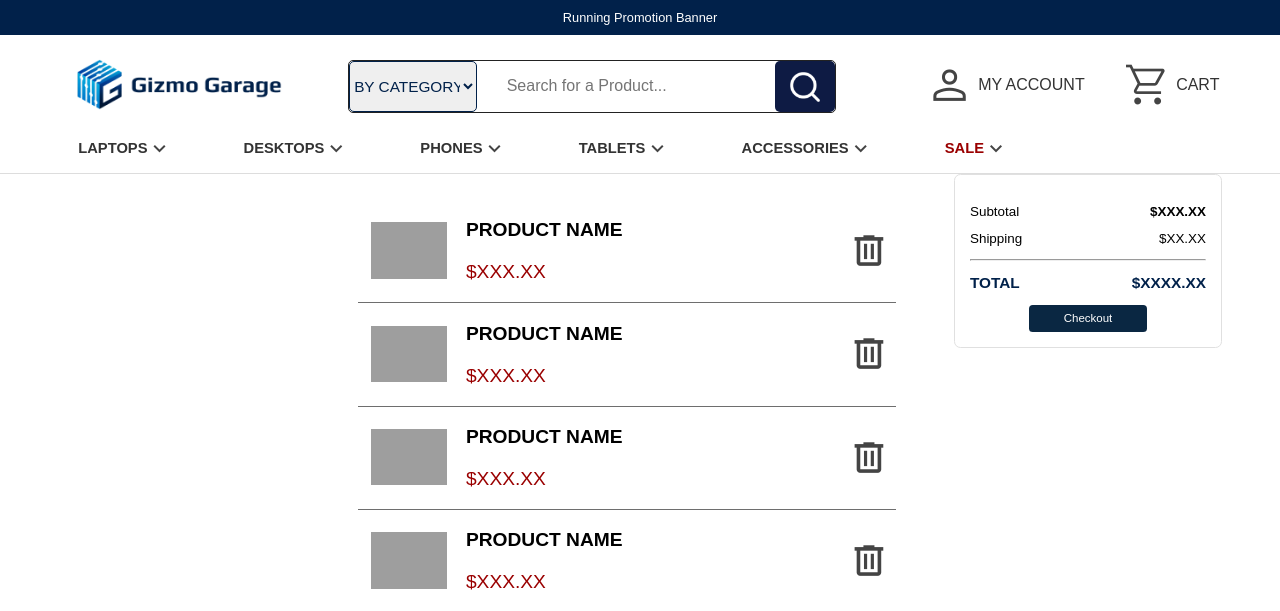
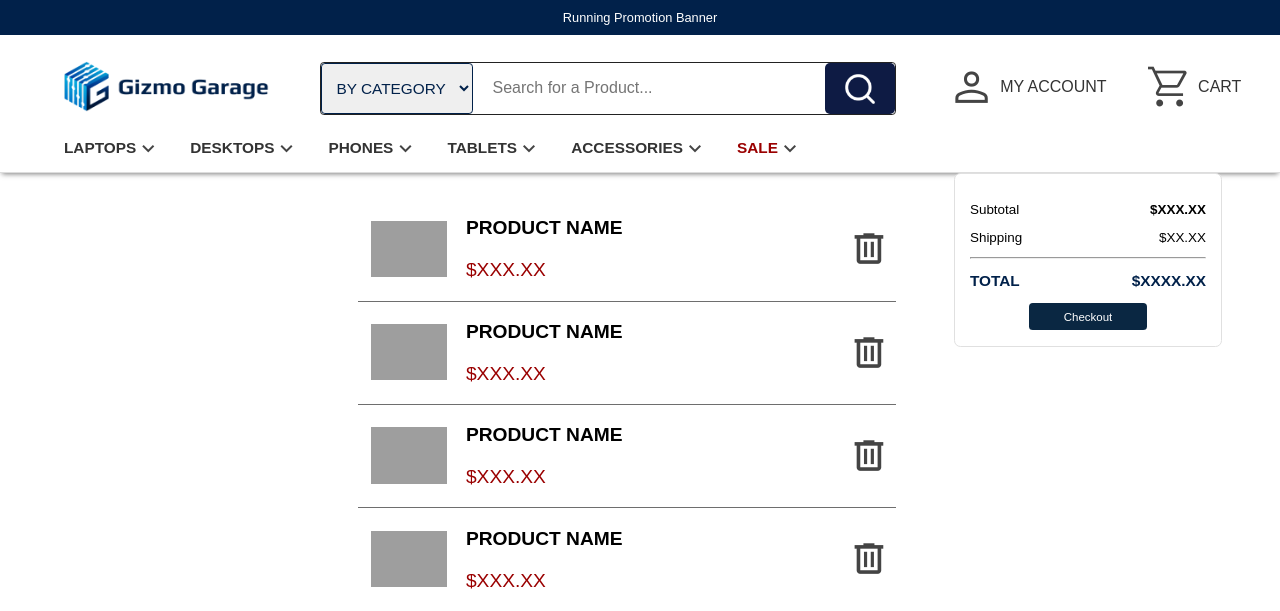
Before and after one commit to Sai25234/Gizmo-Garage-IE4727, a PHP site: page /cart.html in a window 1280 px wide. Shown: the top 611 px of the page. Run offline with PHP 8.4, Linux system fonts and the light colour scheme; grey boxes are pictures that could not be loaded.

Commit message:
modified navbar and top bar layout

```diff
--- a/css/main.css
+++ b/css/main.css
@@ -12,6 +12,7 @@
   background-color: white;
   border-bottom: 1px solid #ddd;
   width: 100%;
+  box-shadow: 0 3px 5px -2px #00000080;
 }
 
 .running-promo-banner {
@@ -24,33 +25,28 @@
 }
 
 .top-bar {
-  display: flex;
+  display: grid;
+  grid-template-columns: 20% 50% 30%;
   justify-content: space-between;
   align-items: center;
-  padding: 2vw 2vw;
+  padding: 2vw 5vw;
   background-color: white;
   width: 100%;
   height: 8vw;
+  gap: 2vw;
 }
 
 .logo img {
   height: 4vw;
   aspect-ratio: 4;
 }
-.logo{
-  width: 20%;
-  margin-left: 4vw;
-}
 
 .search-bar {
   display: flex;
   align-items: center;
   flex: 1;
-  margin: 0 2vw;
   border: 1px solid #222;
-  border-radius: 5px;
-  width: 42%;
-  max-width: 48%;
+  border-radius: 0.3vw;
 }
 
 .search-bar select {
@@ -62,7 +58,7 @@
   text-align: center;
   border: 1px solid #01214A ;
   color: #01214A;
-  border-radius: 5px;
+  border-radius: 0.3vw;
 }
 
 .search-bar input {
@@ -70,7 +66,7 @@
   height: 4vw;
   align-items: center;
   border: 0;
-  padding-left: 30px;
+  padding-left: 1.5vw;
   font-size: 1.1vw;
 }
 
@@ -93,8 +89,8 @@
 .account-cart {
   display: flex;
   align-items: center;
-  padding-left: 5vw;
-  width: 32%;
+  gap: 3vw;
+  margin-left: 2vw;
 }
 
 .account-cart a {
@@ -117,7 +113,6 @@
 .account-link {
   width: fit-content;
   height: 4vw;
-  margin-right: 3vw;
   vertical-align: middle;
 }
 
@@ -134,20 +129,23 @@
 
 .nav-bar {
   background-color: #fff;
-  margin-left: 2%;
+  margin-left: 4vw;
   text-align: left;
-  padding-bottom: 12px;
+  padding-bottom: 0.8vw;
+  display: grid;
+  width: 60%;
+  grid-auto-flow: column;
 }
 
 .nav-bar a {
-  margin: 0 15px;
+  margin: 0 0.5vw;
   text-decoration: underline .12em rgba(0, 50, 116, 0);
   text-underline-offset: 0.2em;
   transition: text-decoration-color 300ms;
-  font-size: 1.15vw;
+  font-size: 1.2vw;
   font-weight: 600;
   color: #333;
-  padding-left: 3%;
+  padding-left: 0.5vw;
 }
 
 /* General reset */
@@ -246,6 +244,15 @@
 a.sale-link:hover{
   color: rgb(154, 0, 0);
   text-decoration-color: rgba(154, 0, 0, 1);
+}
+
+.account-cart a:hover {
+  color: #01214A;
+  text-decoration: none;
+
+  .material-symbols-outlined{
+    color: #01214A;
+  }
 }
 
 .material-symbols-outlined {
@@ -677,11 +684,13 @@
 
   #image-gallery{
     display: grid;
-    grid-template-columns: repeat(auto-fill, minmax(0, 1fr));
+    grid-auto-flow: row;
+    grid-auto-rows: minmax(0, 1fr);
     align-content: space-evenly;
+    gap: 1.5vw 0;
 
     img{
-      aspect-ratio: 1.2;
+      aspect-ratio: 1;
       object-fit: contain;
     }
   }
```
